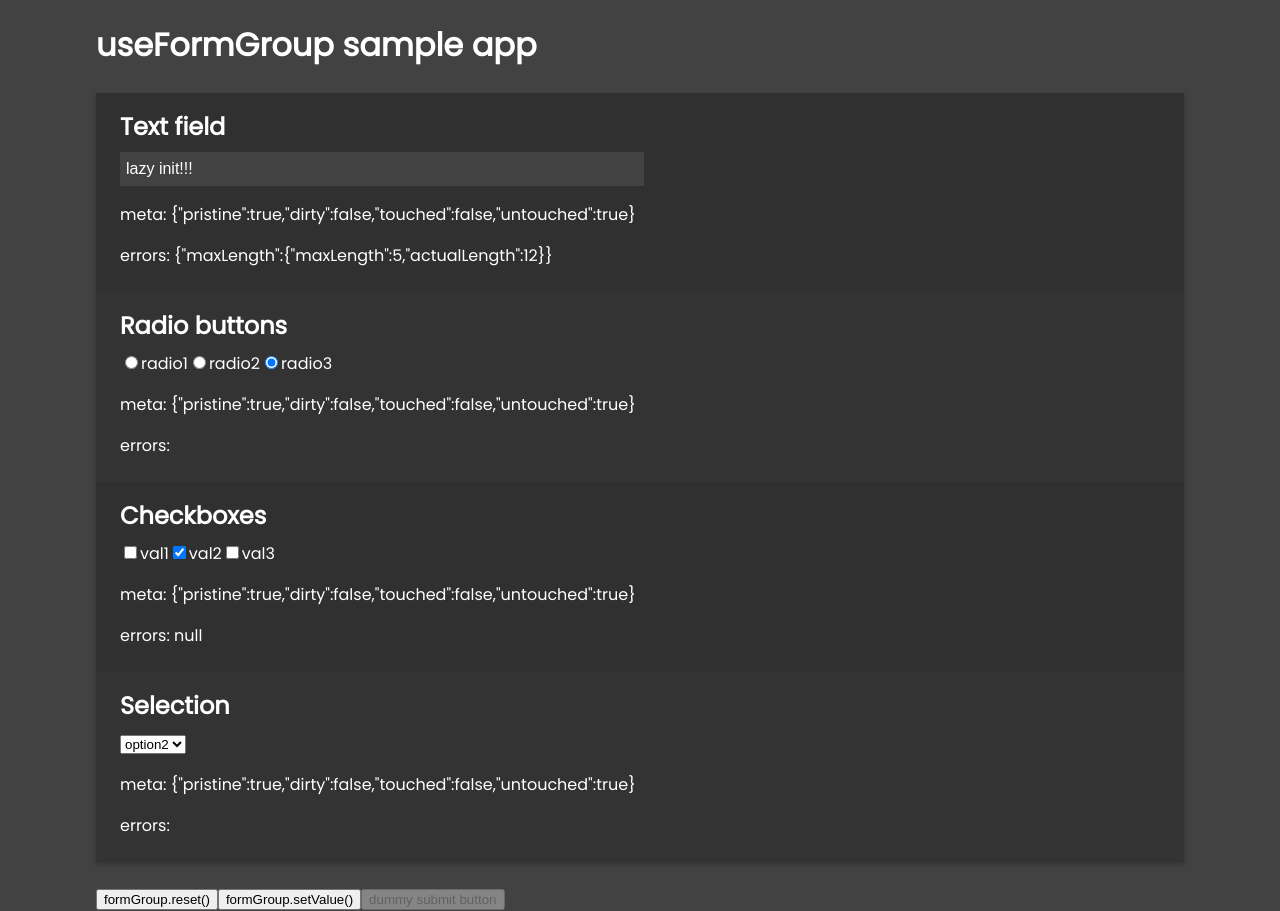
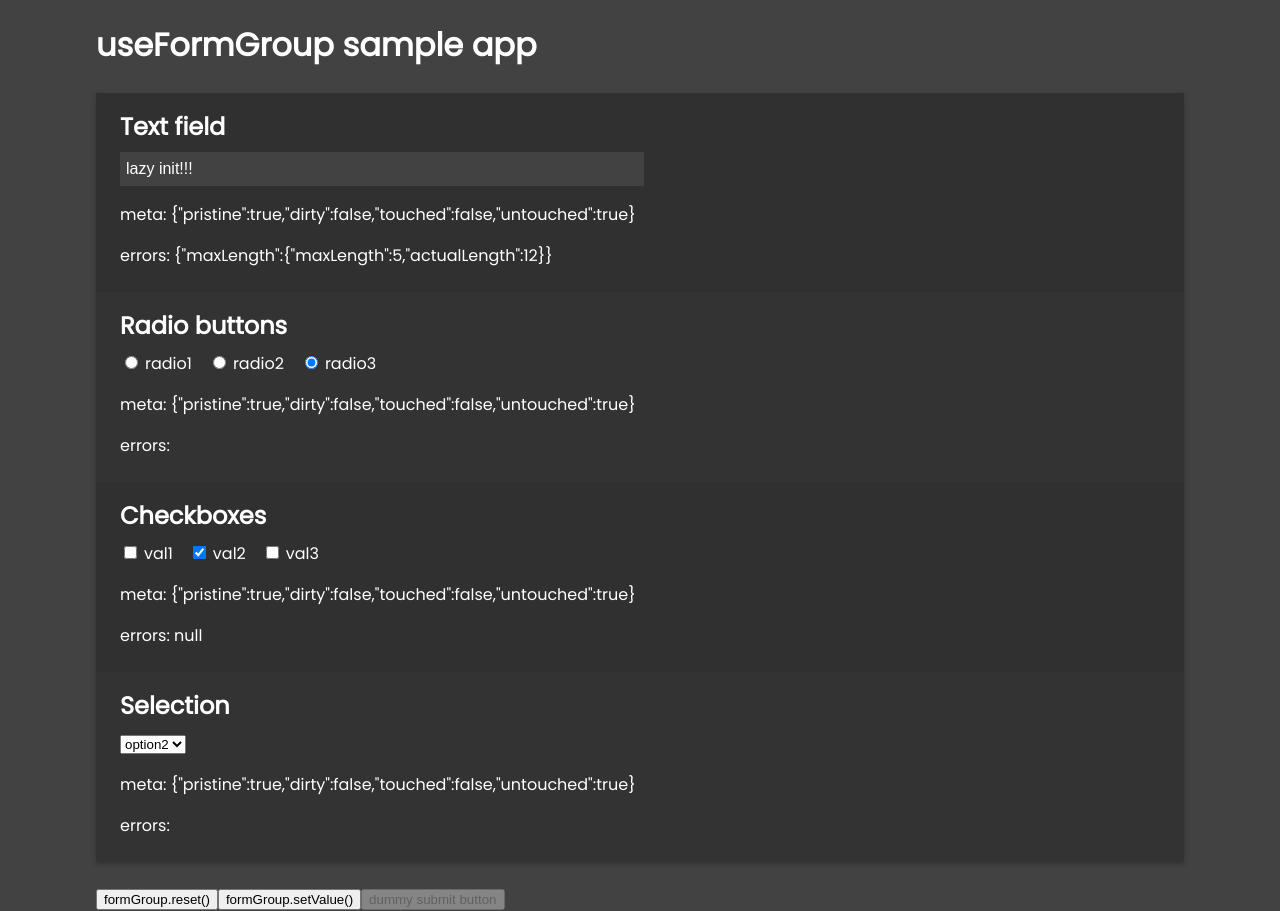
Before and after one commit to chloe463/use-form-group, a React (Create React App) app: page / in a window 1280 px wide. Built offline with nearby package versions, Linux system fonts and the light colour scheme; what stop-runaway-react-effects would draw is missing.

Commit message:
fix(demo): Fix demo form field style

```diff
--- a/src/demo/CheckboxField.tsx
+++ b/src/demo/CheckboxField.tsx
@@ -13,7 +13,7 @@ export const CheckboxField: React.FC<Props> = ({ checkboxes }) => {
       {checkboxes.map(checkbox => {
         const checked = !!currentValue.find((v: any) => v === checkbox.value);
         return (
-          <label key={checkbox.value}>
+          <label key={checkbox.value} className="Checkbox__option">
             <input
               type="checkbox"
               value={checkbox.value}
@@ -27,7 +27,7 @@ export const CheckboxField: React.FC<Props> = ({ checkboxes }) => {
                 }
               }}
             />
-            {checkbox.value}
+            <span>{checkbox.value}</span>
           </label>
         );
       })}
--- a/src/demo/FormItem.css
+++ b/src/demo/FormItem.css
@@ -9,6 +9,30 @@
   width: 50%;
 }
 
+.Radio__option {
+  cursor: pointer;
+}
+
+.Radio__option:not(:first-of-type) {
+  margin-left: 16px;
+}
+
+.Radio__option > input + span {
+  margin-left: 4px;
+}
+
+.Checkbox__option {
+  cursor: pointer;
+}
+
+.Checkbox__option:not(:first-of-type) {
+  margin-left: 16px;
+}
+
+.Checkbox__option > input + span {
+  margin-left: 4px;
+}
+
 .meta-and-errors {
   margin: 8px 0;
 }
--- a/src/demo/RadioField.tsx
+++ b/src/demo/RadioField.tsx
@@ -12,7 +12,7 @@ export const RadioField: React.FC<Props> = ({ radios }) => {
     <>
       {radios.map(radio => {
         return (
-          <label htmlFor={radio.key} key={radio.key}>
+          <label htmlFor={radio.key} key={radio.key} className="Radio__option">
             <input
               id={radio.key}
               type="radio"
```
